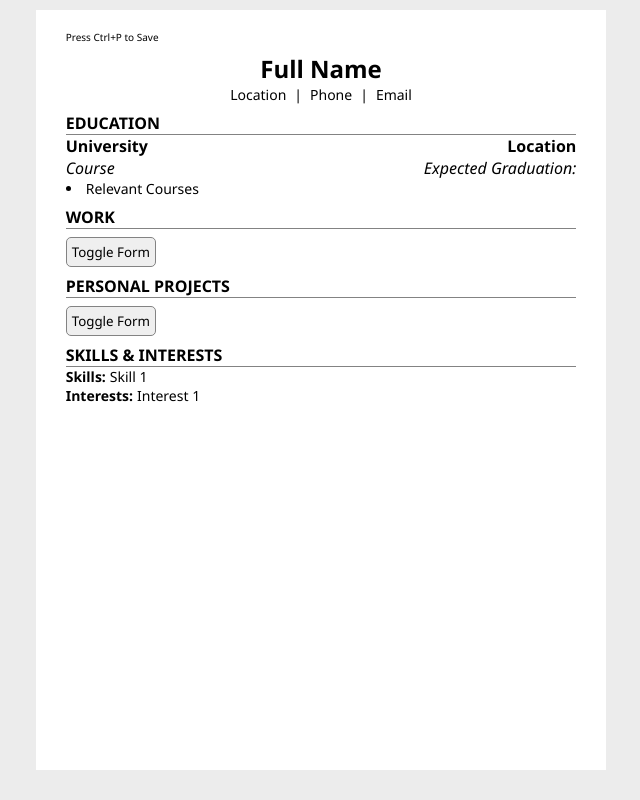
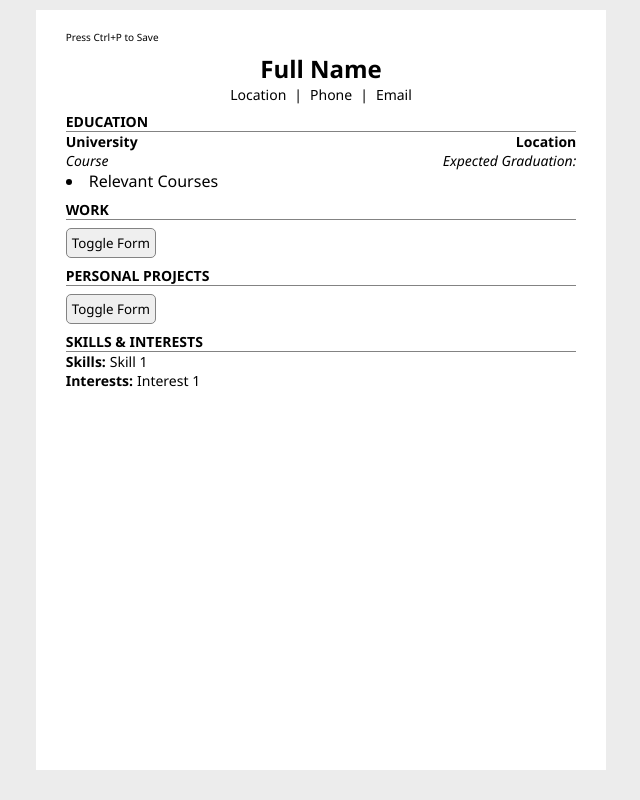
Before and after one commit to wrainf/cv-creator, a React (Create React App) app: page / in a window 1280 px wide. Shown: the whole page, without its empty margins (319-959 px from the left). Built offline with nearby package versions, Linux system fonts and the light colour scheme.

Commit message:
changed font sizes

```diff
--- a/src/App.css
+++ b/src/App.css
@@ -8,18 +8,10 @@
 
 h1,h2,h3,h4,p {
   margin: 0px;
+  font-size: 14px;
 }
 h1{
   font-size: 24px;
-}
-h2 {
-  font-size: 16px;
-}
-h3{
-  font-size: 16px;
-}
-p, li {
-  font-size: 14px;
 }
 
 body {
```
